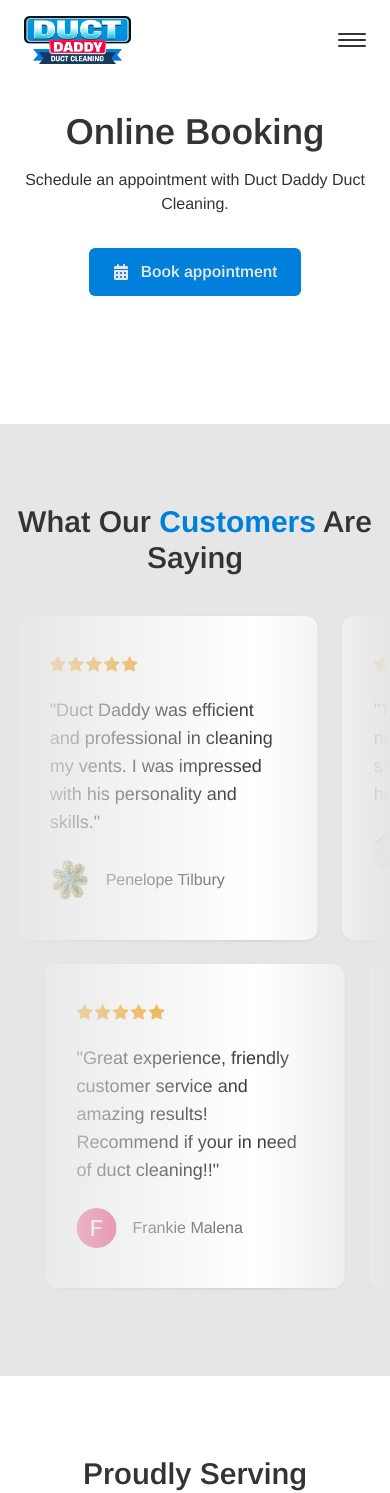
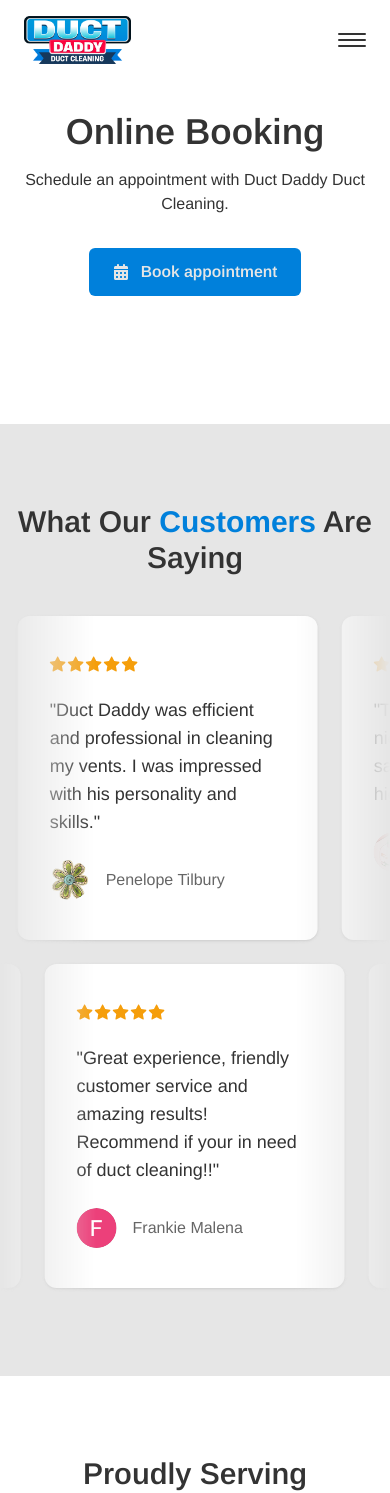
Before and after one commit to flowz0/dd-frontend, a Next.js app: page /booking in a window 390 px wide. Shown: the top 1493 px of the page. Built offline with nearby package versions, Linux system fonts and the light colour scheme.

Commit message:
fix: optimize gradient on mobile and desktop devices in ReviewSection component

```diff
--- a/app/components/pages/landing/ReviewSection.tsx
+++ b/app/components/pages/landing/ReviewSection.tsx
@@ -7,7 +7,7 @@
       <h2 className="text-3xl font-semibold text-center sm:text-4xl">
         What Our <span className="text-[#0080DB] font-bold">Customers</span> Are Saying
       </h2>
-      <div className="[mask-image:_linear-gradient(to_right,_transparent_0,_#e6e6e6_256px,#e6e6e6_calc(100%-256px),_transparent_100%)] mt-8 flex flex-col gap-2 relative sm:mt-12">
+      <div className="[mask-image:_linear-gradient(to_right,_transparent_0,_#e6e6e6_96px,#e6e6e6_calc(100%-96px),_transparent_100%)] mt-8 flex flex-col gap-2 relative sm:mt-12 sm:[mask-image:_linear-gradient(to_right,_transparent_0,_#e6e6e6_256px,#e6e6e6_calc(100%-256px),_transparent_100%)]">
         <ReviewRow reviews={topRowReviews} direction="right" />
         <ReviewRow reviews={bottomRowReviews} direction="left" />
       </div>
```
